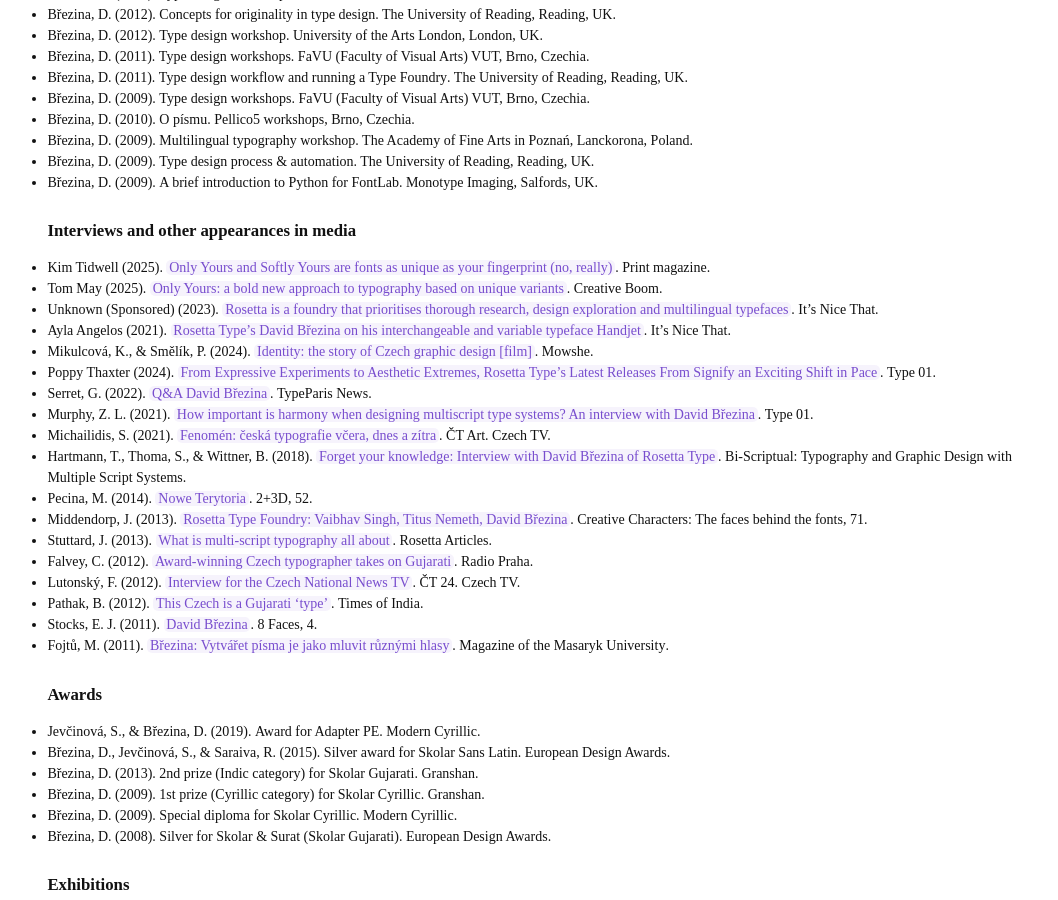
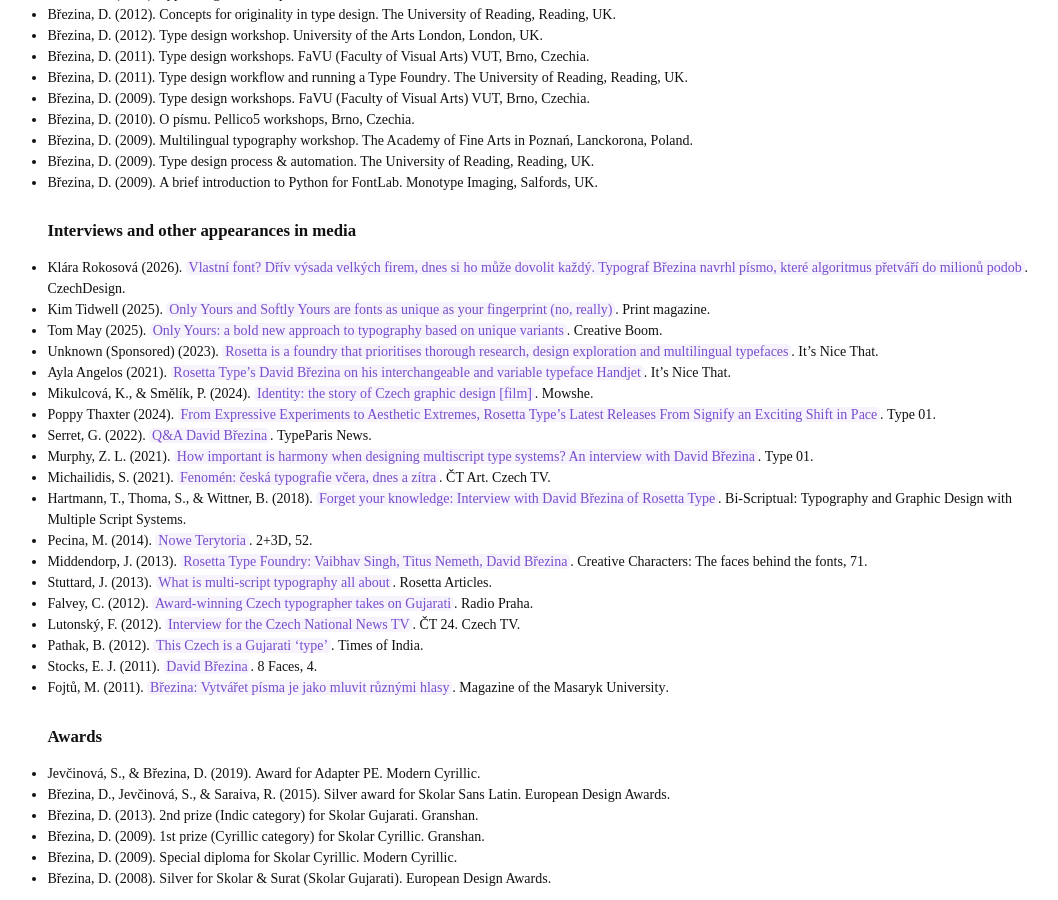
Before and after one commit to MrBrezina/mrbrezina.com, a Jekyll site: the page built from en/README.md, in a window 1280 px wide and 900 px high, scrolled down 3357 px. Shown: the whole window, without its empty margins (87-1145 px from the left). Built offline with Jekyll 4.4.1, drawn with Linux system fonts in a browser that asks for light colours; some web fonts are replaced; some of the changed text lies outside the part shown.

Commit message:
VC article in print, CzechDesign interview

```diff
--- a/_data/data.yaml
+++ b/_data/data.yaml
@@ -6,9 +6,11 @@ categories:
   - authors:
     - Březina, David
     title: "A method for studying the contextual similarity of characters in Cyrillic, Devanagari, and Latin scripts and exploration of the effects of typeface design and expertise"
+    volume: 33
+    issue: 7
     publication: Visual Cognition
-    pages: 1–21
-    date: 16. 2. 2026
+    pages: 437–457
+    date: 16. 2. 2025  # published online 16. 2. 2026
     url: https://doi.org/10.1080/13506285.2026.2627306
     doi: https://doi.org/10.1080/13506285.2026.2627306
     note: open access
@@ -626,6 +628,12 @@ categories:
     cs: Rozhovory a jiné zmínky či vystoupení v médiích
   items:
   - authors:
+    - Klára Rokosová
+    title: Vlastní font? Dřív výsada velkých firem, dnes si ho může dovolit každý. Typograf Březina navrhl písmo, které algoritmus přetváří do milionů podob
+    publication: CzechDesign
+    date: 24. 2. 2026
+    url: https://www.czechdesign.cz/temata-a-rubriky/vlastni-font-driv-vysada-velkych-firem-dnes-si-ho-muze-dovolit-kazdy-typograf-brezina-navrhl-pismo-ktere-algoritmus-pretvari-do-milionu-podob
+  - authors:
     - Kim Tidwell
     title: Only Yours and Softly Yours are fonts as unique as your fingerprint (no, really)
     publication: Print magazine
```
